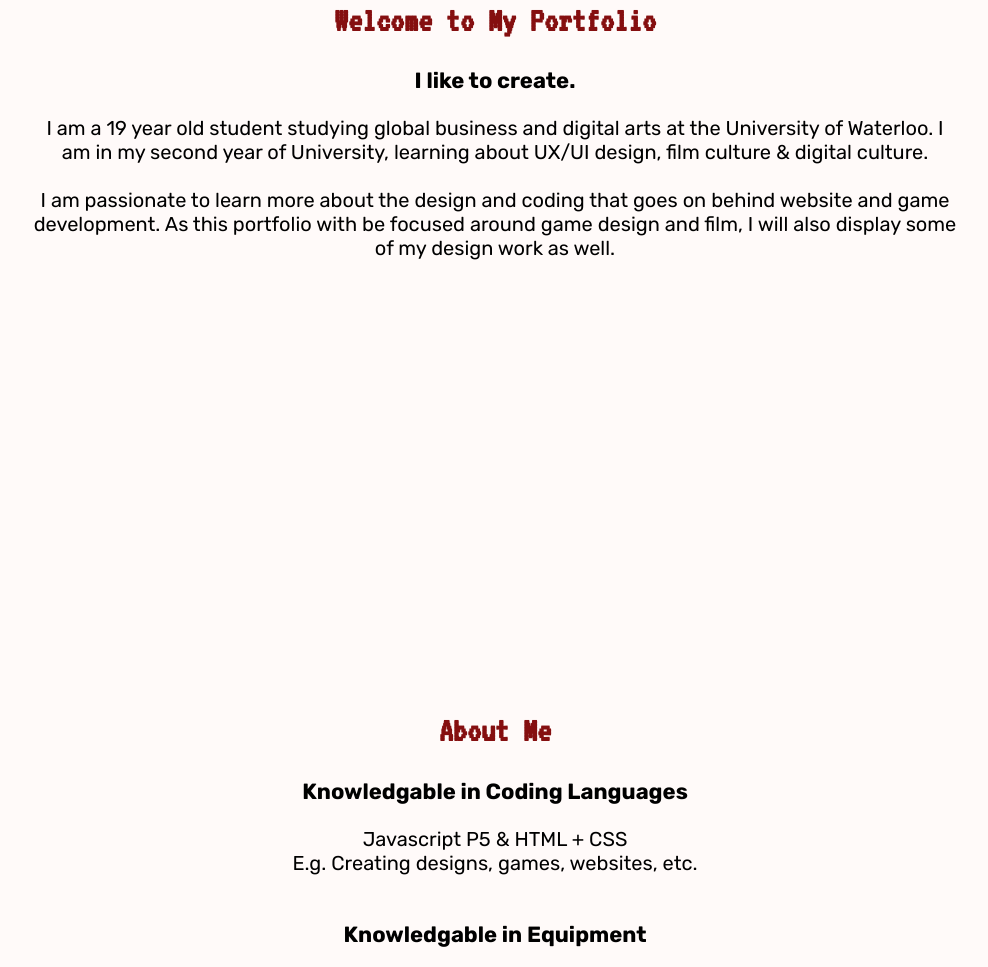
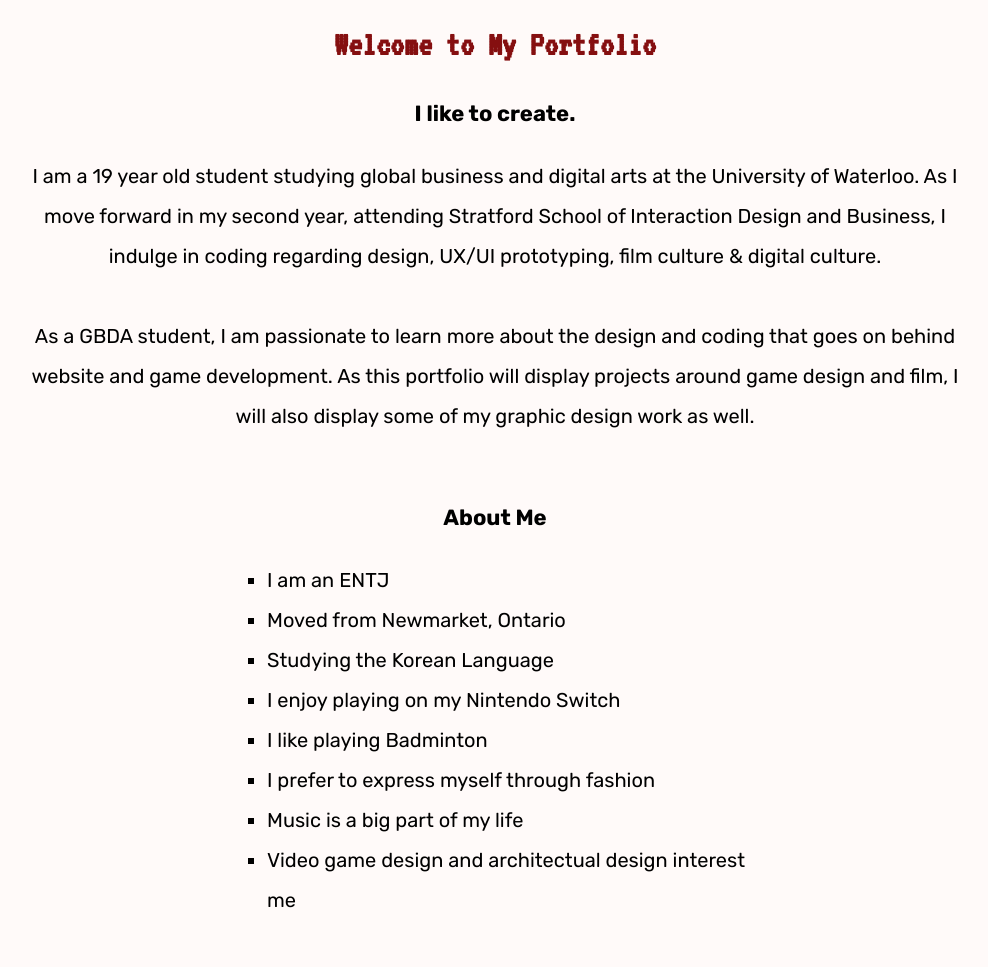
Before and after one commit to jessicasocampo/JessicaOcampoPortfolioSite, a plain HTML site: page index.html in a window 1280 px wide. Shown: the part 1237-2204 px from the top of the page, without its empty margins (145-1133 px from the left). Drawn offline with Linux system fonts and the light colour scheme.

Commit message:
home page

```diff
--- a/index.html
+++ b/index.html
@@ -53,7 +53,8 @@
       background-repeat: no-repeat;
       background-size: 100% 900px;
       background-color: #fffaf9;
-      font-family: 'Rubik', sans-serif;
+      font-family: "Rubik", sans-serif;
+      line-height: 40px;
     }
 
     p {
@@ -236,6 +237,14 @@
       font-weight: bold;
     }
 
+    ul {
+      list-style-type: square;
+      color: black;
+      width: 40%;
+  		margin: 0 auto;
+      text-align: left;
+    }
+
     #pfp {
       width: 20%;
       border-radius: 50%;
@@ -340,7 +349,7 @@
 
    <nav>
     <a href="#home">Home</a>
-    <a href="#about">About</a>
+    <a href="#skills">Skills</a>
     <a href="#games">Games</a>
     <a href="#films">Films</a>
     <a href="#connect">Connect</a>
@@ -360,15 +369,27 @@
     <h2>Welcome to My Portfolio</h2>
     <h3>I like to create.</h3>
       <p>I am a 19 year old student studying global business and digital arts at the University of Waterloo.
-        I am in my second year of University, learning about UX/UI design, film culture & digital culture.</p>
+        As I move forward in my second year, attending Stratford School of Interaction Design and Business, I indulge in coding regarding design, UX/UI prototyping, film culture & digital culture.</p>
     <br>
-    <p> I am passionate to learn more about the design and coding that goes on behind website and game development.
-    As this portfolio with be focused around game design and film, I will also display some of my design work as well.</p>
+    <p>As a GBDA student, I am passionate to learn more about the design and coding that goes on behind website and game development.
+    As this portfolio will display projects around game design and film, I will also display some of my graphic design work as well.</p>
+  	<br>
+    <h3>About Me</h3>
+    <ul>
+      <li>I am an ENTJ</li>
+      <li>Moved from Newmarket, Ontario</li>
+      <li>Studying the Korean Language</li>
+      <li>I enjoy playing on my Nintendo Switch</li>
+      <li>I like playing Badminton</li>
+      <li>I prefer to express myself through fashion</li>
+      <li>Music is a big part of my life</li>
+      <li>Video game design and architectual design interest me</li>
+    </ul>
   </section>
 
-  <section id="about">
+  <section id="skills">
     <br>
-    <h2>About Me</h2>
+    <h2>Skills</h2>
     <h3>Knowledgable in Coding Languages</h3>
     <p>Javascript P5 & HTML + CSS</p>
     <p>E.g. Creating designs, games, websites, etc.</p>
@@ -384,10 +405,6 @@
     <p>E.g. Illustrator, Premier Pro, Word, Excel, etc.</p>
     <a href="#" class="button4">VIEW ADOBE PROJECT</a>
     <a href="#" class="button4">VIEW FIGMA PROJECT</a>
-
-    <br>
-    <h3>Experience</h3>
-    <p>In progress...</p>
   </section>
 
   <section id="games">
```
